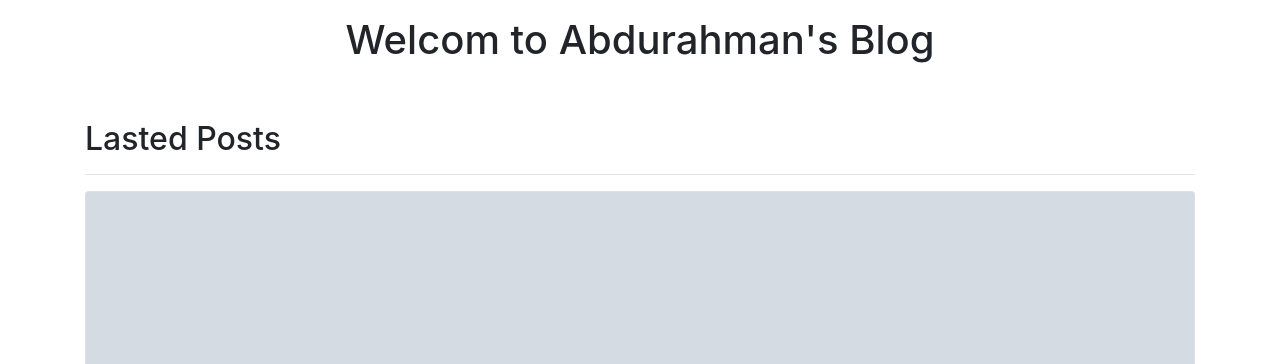
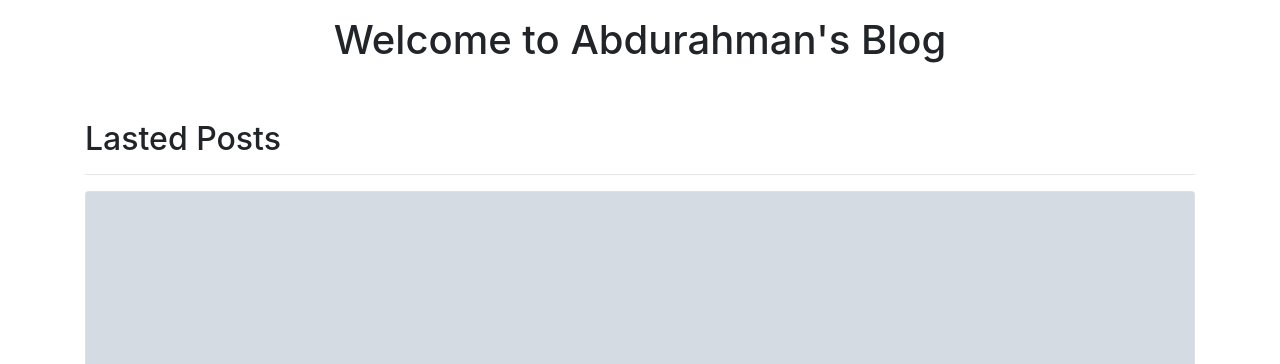
Before and after one commit to axah37/portfolio, a Django app: template blog/templates/blog/home.html in a window 1280 px wide. Shown: the part 56-420 px from the top of the page. Run offline with Django 3.2, Linux system fonts and the light colour scheme; the template is opened without the code that fills it: most values are stand-ins (such as "Sample title", 1, 10 or a date in 2020); grey boxes marked "Sample" are stand-in pictures; data that the repository does not hold is empty; some libraries are stand-ins or nearby versions.

Commit message:
spellcheck on blog and contact

```diff
--- a/blog/templates/blog/home.html
+++ b/blog/templates/blog/home.html
@@ -3,7 +3,7 @@
 
 <main role ="main">
 	<div class="container">
-		<h1 class="text-center pt-3"> Welcom to Abdurahman's Blog</h1>
+		<h1 class="text-center pt-3"> Welcome to Abdurahman's Blog</h1>
 		<br/>
 		<br/>
 		<h2>Lasted Posts</h2>
--- a/contact/templates/contact/home.html
+++ b/contact/templates/contact/home.html
@@ -4,7 +4,7 @@
   <br/>
   {% if success%}
   <div class="alert alert-success alert-dismissible fade show" role="alert">
-    <strong>Succefully sent email</strong>—Keep an eye on you inbox for a response!
+    <strong>Successfully sent email</strong>—Keep an eye on your inbox for a response!
     <button type="button" class="close" data-dismiss="alert" aria-label="Close">
       <span aria-hidden="true">&times;</span>
     </button>
```
